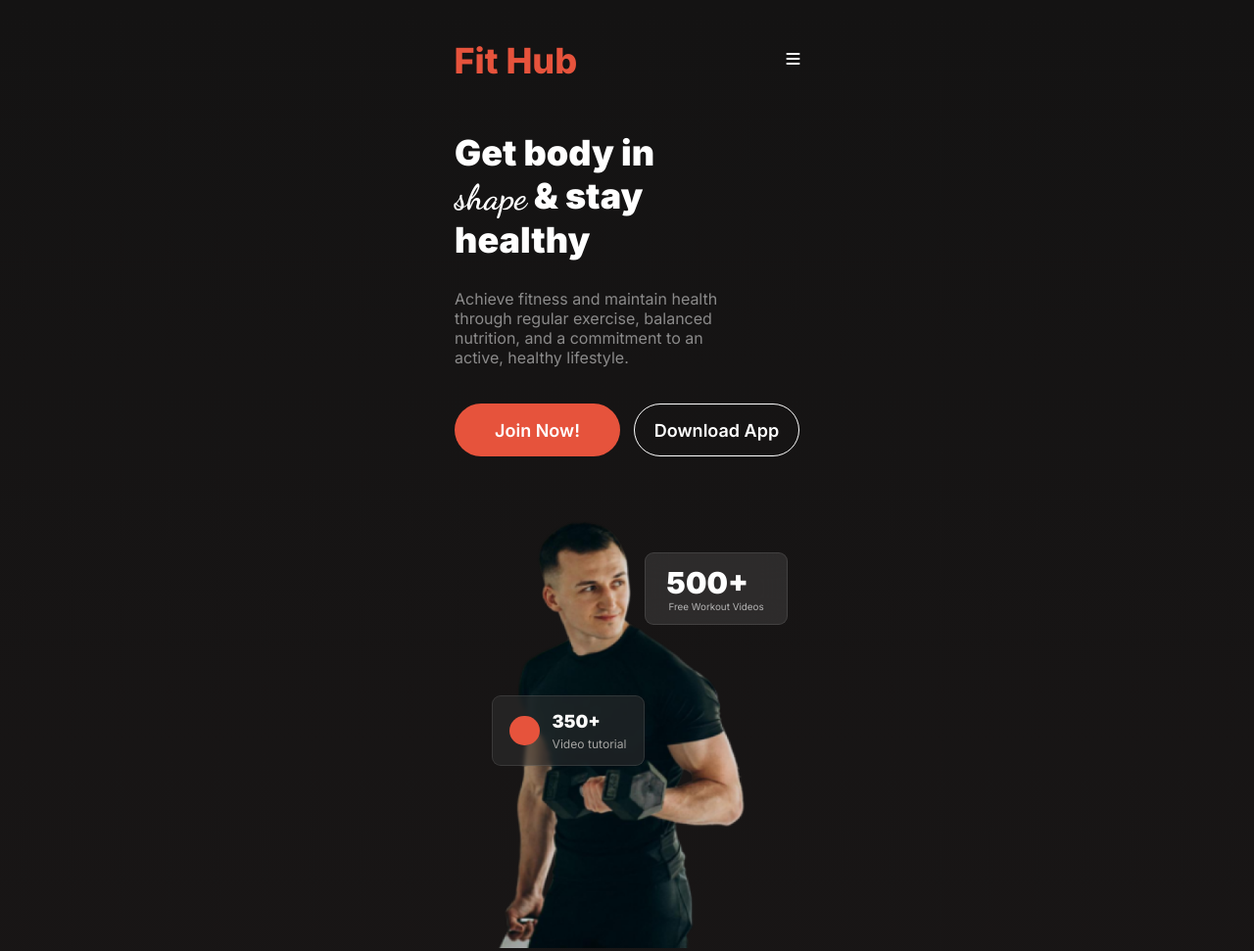
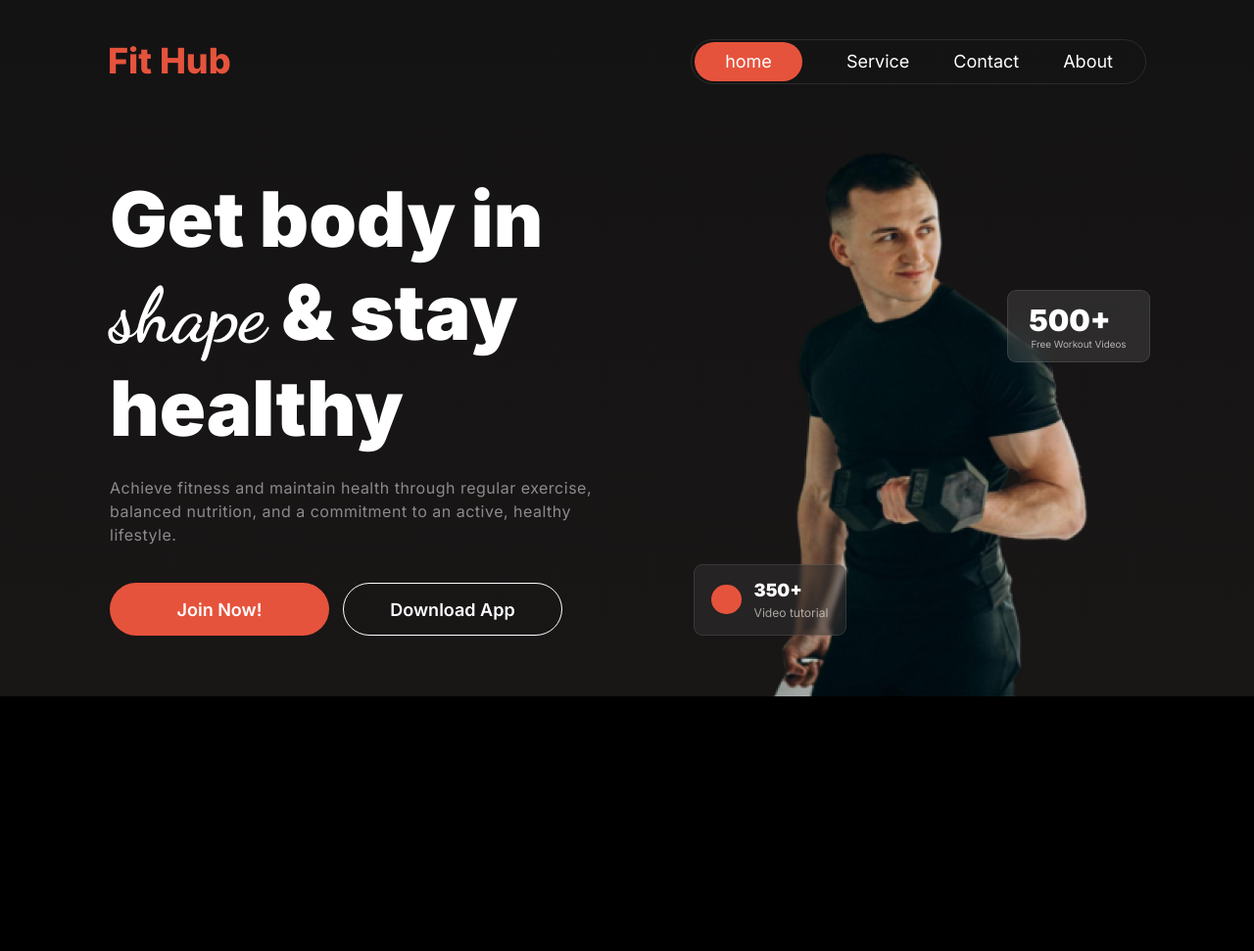
Before and after one commit to rahul-robin/assignment-2, a plain HTML site: page index.html in a window 1280 px wide. Shown: the top 971 px of the page at 98% size. After the commit the page ends 800 px from the top, so only its background shows below. Drawn offline with Linux system fonts and the light colour scheme.

Commit message:
complete responsive of banner section

```diff
--- a/index.html
+++ b/index.html
@@ -24,14 +24,22 @@
       <!-- nav -->
       <nav>
         <h1>Fit Hub</h1>
-        <div><i class="fa-solid fa-bars"></i></div>
+        <div id="bar"><i class="fa-solid fa-bars"></i></div>
+        <div class="nav-item">
+          <li id="home">home</li>
+          <li>Service</li>
+          <li>Contact</li>
+          <li>About</li>
+        </div>
       </nav>
       <!-- nav -->
+      <div class="banner-content">
         <div class="banner-content-1">
           <h3>Get body in <span>shape</span> & stay healthy</h3>
           <p>
-          Achieve fitness and maintain health through regular exercise, balanced
-          nutrition, and a commitment to an active, healthy lifestyle.
+            Achieve fitness and maintain health through regular exercise,
+            balanced nutrition, and a commitment to an active, healthy
+            lifestyle.
           </p>
           <div class="banner-btn">
             <button id="join">Join Now!</button>
@@ -52,10 +60,11 @@
             </div>
           </div>
         </div>
+      </div>
     </section>
     <!-- Banner ends here -->
     <!-- Habit part starts here -->
-    <section class="habit">
+    <!-- <section class="habit">
       <h2>Change Your Habits</h2>
       <p>
         We believe fitness should be accessible to everyone, everywhere,
@@ -81,10 +90,10 @@
         <h3>Weight Loss</h3>
         <p>We believe fitness should be accessible to everyone</p>
       </div>
-    </section>
+    </section> -->
     <!-- Habit part ends here -->
     <!-- Run section starts here -->
-    <section class="run">
+    <!-- <section class="run">
       <h2>Run an Extra Mile Easily</h2>
       <p>
         We believe fitness should be accessible to everyone, everywhere,
@@ -94,17 +103,17 @@
       <button>Join Now</button>
 
       <img src="./styles/images/run.jpg" alt="" />
-    </section>
+    </section> -->
     <!-- Run section ends here -->
-    <div class="bmi-heading">
+    <!-- <div class="bmi-heading">
       <h2>BMI Calculator</h2>
       <p>
         We believe fitness should be accessible to everyone, everywhere,
         regardless of income or access to a gym.
       </p>
-    </div>
+    </div> -->
     <!-- bmi calculator starts here -->
-    <section class="calculator">
+    <!-- <section class="calculator">
       <div class="chart">
         <h3>BMI Calculator Chart</h3>
         <table border="n">
@@ -166,17 +175,17 @@
         </form>
         <button>Calculate</button>
       </div>
-    </section>
+    </section> -->
     <!-- bmi calculator ends here -->
-    <div class="meet">
+    <!-- <div class="meet">
       <h3>Meet Our Team</h3>
       <p>
         We believe fitness should be accessible to everyone, everywhere,
         regardless of income or access to a gym.
       </p>
-    </div>
+    </div> -->
     <!-- images -->
-    <div class="meet-img">
+    <!-- <div class="meet-img">
       <div class="meet-img-c">
         <div class="will">
           <h4 class="meet-h">Cameron Will..</h4>
@@ -195,9 +204,9 @@
           <h6 class="meet-hh">Trainer</h6>
         </div>
       </div>
-    </div>
+    </div> -->
     <!-- Extra starts here section -->
-    <div class="membership">
+    <!-- <div class="membership">
       <h1 id="plan">Choose your best plan</h1>
       <div class="best">
         <div class="title">
@@ -227,10 +236,10 @@
         <button>Buy Now</button>
         </div>
       </div>
-    </div>
+    </div> -->
     <!-- Extra section ends here -->
     <!-- footer starts -->
-      <footer class="fit-hub">
+    <!-- <footer class="fit-hub">
        <div class="fit-container">
         <div class="fit-hub-content-1">
           <h1>Fit Hub</h1>
@@ -254,6 +263,6 @@
       </div>
         <hr>
         <p id="copyright">All right reserved @Fit Hub 2025</p>
-      </footer>
+      </footer> -->
   </body>
 </html>
--- a/styles/index.css
+++ b/styles/index.css
@@ -28,11 +28,13 @@ nav h1 {
   font-size: 36px;
   font-weight: 800;
 }
-nav div {
+#bar {
   margin-top: 10px;
   color: white;
 }
-
+.nav-item {
+  display: none;
+}
 /* NAV ENDS HERE */
 /* Banner starts here */
 .banner {
@@ -602,3 +604,85 @@ select {
   line-height: 24px;
   letter-spacing: 0.3px;
 }
+
+/* Desktop size */
+@media (min-width: 993px) {
+  nav {
+    /* border: 2px solid red; */
+    width: 1060px;
+  }
+  #bar {
+    display: none;
+  }
+  .nav-item {
+    width: 465px;
+    height: 46px;
+    display: flex;
+    justify-content: flex-start;
+    align-items: center;
+    gap: 45px;
+    box-sizing: border-box;
+    border: 1px solid rgba(255, 255, 255, 0.1);
+    border-radius: 39px;
+  }
+  .nav-item li {
+    list-style-type: none;
+    color: rgb(255, 255, 255);
+    font-size: 18px;
+    font-weight: 400;
+    line-height: 120%;
+  }
+  .nav-item #home {
+    margin-left: 3px;
+    width: 92px;
+    padding: 9px;
+    text-align: center;
+    border-radius: 46px;
+    background: rgb(230, 83, 60);
+  }
+  .banner-content {
+    position: relative;
+    margin: auto;
+    width: 1060px;
+    height: 625px;
+    display: flex;
+    gap: 270px;
+  }
+  .banner-content-1 {
+    margin: 40px auto auto auto;
+  }
+  .banner-content-1 h3 {
+    width: 520px;
+    height: 282px;
+    font-size: 78px;
+  }
+  .banner-content-1 p {
+    width: 520px;
+    line-height: 24px;
+    letter-spacing: 0.5px;
+  }
+  .banner-btn {
+    width: 465px;
+  }
+  #join, #app {
+    width: 224px;
+    height: 54px;
+  }
+  .banner-content-2 {
+    width: 340px;
+    height: 540px;
+  }
+  .banner-content-2 img {
+    width: 349px;
+  }
+  .banner-content-2 .three {
+    position: absolute;
+    top: 490px;
+    left: -30px;
+  }
+  .banner-content-2 .five {
+    position: absolute;
+    top: 210px;
+    left: 290px;
+  }
+}
```
Lines whose indentation alone changed are shown as unchanged.
